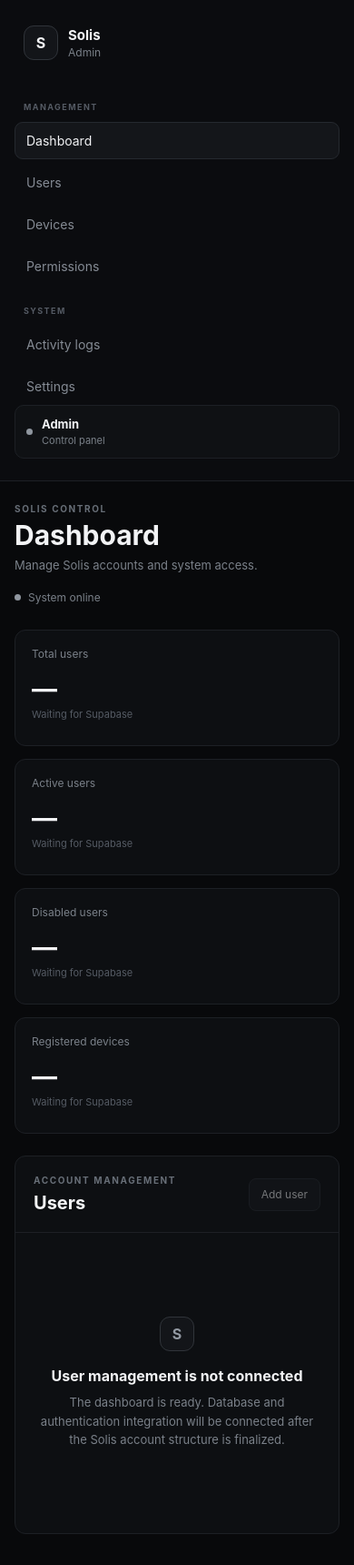
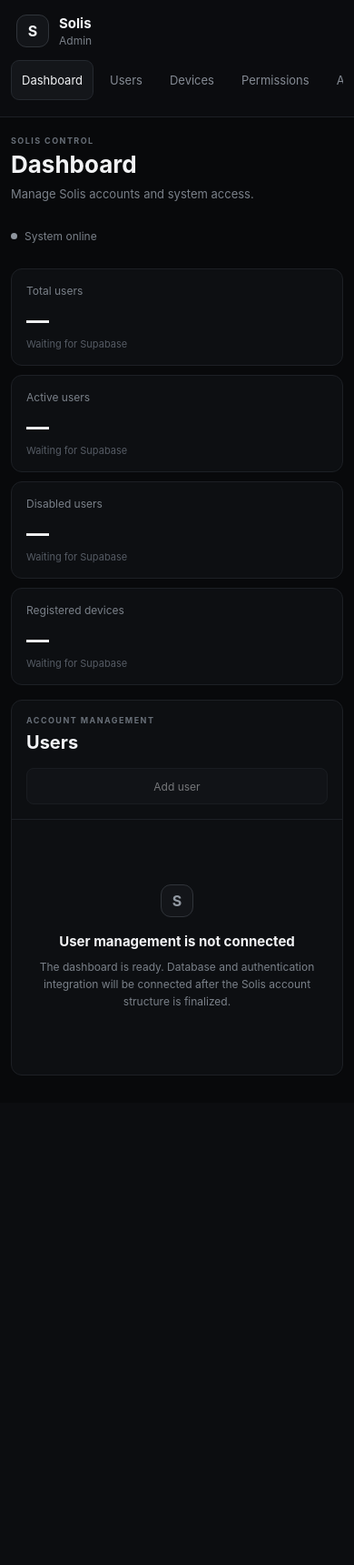
Before and after one commit to vhxLUA-max/dashboard, a PHP site: page / in a window 390 px wide. Shown: the whole page at 91% size. After the commit the page ends 1182 px from the top, so only its background shows below. Run offline with PHP 8.4, Linux system fonts and the light colour scheme.

Commit message:
Improve responsive web layout

```diff
--- a/www/assets/style.css
+++ b/www/assets/style.css
@@ -417,3 +417,237 @@ td {
         grid-template-columns: 1fr;
     }
 }
+
+/* Responsive sizing */
+img,
+svg,
+video,
+canvas {
+    max-width: 100%;
+}
+
+button,
+input,
+select,
+textarea {
+    font: inherit;
+}
+
+.nav-item,
+.button {
+    min-height: 40px;
+}
+
+h1 {
+    font-size: clamp(26px, 3vw, 34px);
+}
+
+@media (min-width: 1400px) {
+    .content {
+        padding-left: 52px;
+        padding-right: 52px;
+    }
+}
+
+@media (max-width: 1100px) and (min-width: 701px) {
+    .sidebar {
+        width: 220px;
+    }
+
+    .content {
+        width: calc(100% - 220px);
+        margin-left: 220px;
+        padding: 30px 24px 42px;
+    }
+
+    .stats-grid {
+        grid-template-columns: repeat(2, minmax(0, 1fr));
+    }
+
+    .panel-toolbar {
+        flex-wrap: wrap;
+    }
+}
+
+@media (max-width: 700px) {
+    .sidebar {
+        position: static;
+        width: 100%;
+        min-height: auto;
+        padding: 14px 12px;
+        border-right: 0;
+        border-bottom: 1px solid var(--border);
+    }
+
+    .app {
+        display: block;
+    }
+
+    .brand {
+        padding: 2px 6px 14px;
+    }
+
+    .nav {
+        display: flex;
+        gap: 6px;
+        overflow-x: auto;
+        padding-bottom: 4px;
+        scrollbar-width: thin;
+    }
+
+    .nav-heading {
+        display: none;
+    }
+
+    .nav-item {
+        flex: 0 0 auto;
+        min-height: 44px;
+        padding: 0 13px;
+        display: inline-flex;
+        align-items: center;
+        white-space: nowrap;
+    }
+
+    .sidebar-bottom {
+        display: none;
+    }
+
+    .content {
+        width: 100%;
+        margin-left: 0;
+        padding: 20px 14px 30px;
+    }
+
+    .page-header {
+        align-items: flex-start;
+        flex-direction: column;
+        margin-bottom: 20px;
+    }
+
+    .system-status {
+        min-height: 32px;
+    }
+
+    .stats-grid {
+        grid-template-columns: 1fr;
+        gap: 10px;
+        margin-bottom: 16px;
+    }
+
+    .stat-card {
+        min-height: 112px;
+        padding: 16px;
+    }
+
+    .stat-value {
+        margin-top: 10px;
+        font-size: 25px;
+    }
+
+    .panel-header,
+    .panel-toolbar {
+        align-items: stretch;
+        flex-direction: column;
+    }
+
+    .panel-header {
+        padding: 16px;
+    }
+
+    .panel-toolbar {
+        padding: 14px;
+    }
+
+    .panel-toolbar .button,
+    .panel-header .button {
+        width: 100%;
+    }
+
+    .search-box {
+        width: 100%;
+        max-width: none;
+    }
+
+    .search-box input {
+        height: 44px;
+    }
+
+    .table-wrap {
+        overflow-x: auto;
+        -webkit-overflow-scrolling: touch;
+    }
+
+    table {
+        min-width: 620px;
+    }
+
+    th,
+    td {
+        padding: 13px 14px;
+    }
+
+    .empty-state {
+        min-height: 280px;
+        padding: 32px 18px;
+    }
+}
+
+@media (max-width: 420px) {
+    .content {
+        padding-left: 12px;
+        padding-right: 12px;
+    }
+
+    .brand-mark,
+    .empty-mark {
+        width: 36px;
+        height: 36px;
+    }
+
+    .eyebrow {
+        font-size: 9px;
+    }
+
+    .page-subtitle {
+        line-height: 1.5;
+    }
+
+    .nav-item {
+        padding-left: 11px;
+        padding-right: 11px;
+        font-size: 13px;
+    }
+
+    .stat-card {
+        min-height: 104px;
+    }
+
+    .empty-state h3 {
+        font-size: 15px;
+    }
+
+    .empty-state p {
+        font-size: 12px;
+    }
+}
+
+@media (pointer: coarse) {
+    .nav-item {
+        min-height: 44px;
+    }
+
+    .button {
+        min-height: 44px;
+    }
+}
+
+@media (prefers-reduced-motion: reduce) {
+    *,
+    *::before,
+    *::after {
+        scroll-behavior: auto !important;
+        transition-duration: 0.01ms !important;
+        animation-duration: 0.01ms !important;
+        animation-iteration-count: 1 !important;
+    }
+}
```
